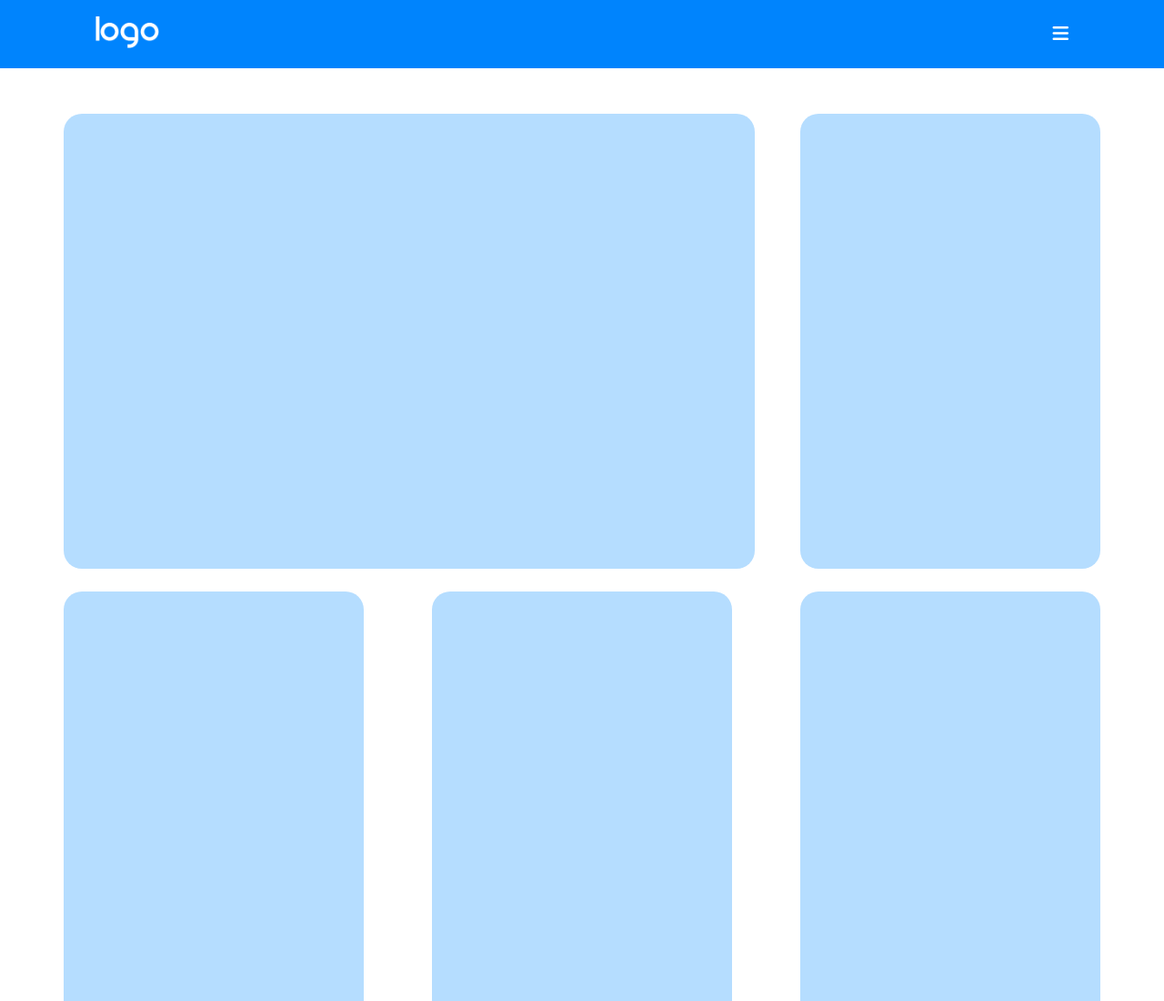
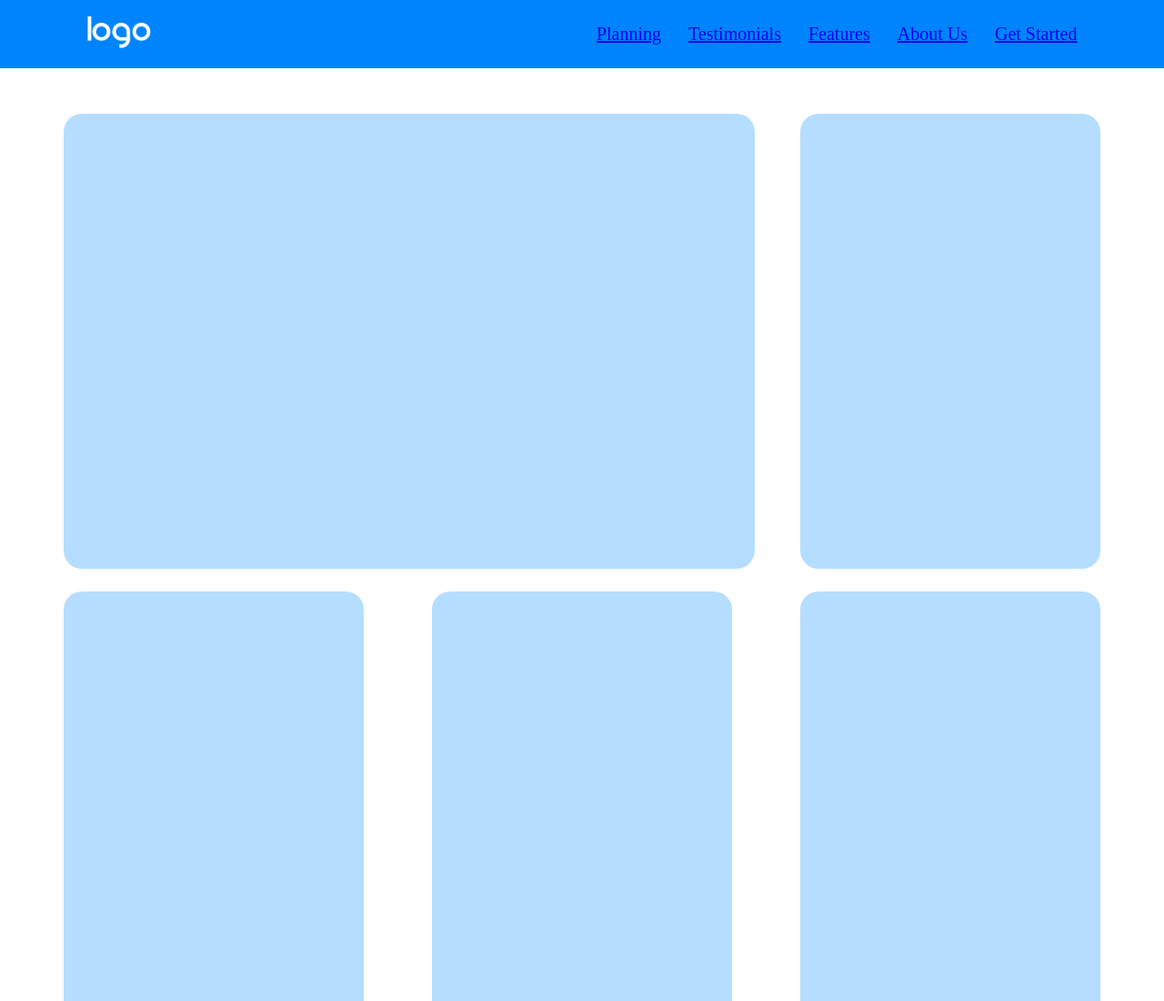
Before and after one commit to gab1144/htmlcss-responsive-layout, a plain HTML site: page index.html in a window 1280 px wide. Shown: the top 1100 px of the page at 91% size. Drawn offline with Linux system fonts and the light colour scheme.

Commit message:
[add] query menu header desktop

```diff
--- a/css/style.css
+++ b/css/style.css
@@ -8,6 +8,7 @@ header {
   background-color: rgb(0, 132, 253);
   height: 75px;
   color: white;
+  padding: 0 35px;
 }
 
 .flex {
@@ -40,7 +41,6 @@ header {
 }
 
 header .container {
-  padding: 0 35px;
   height: 100%;
 }
 
@@ -50,6 +50,18 @@ header .logo img{
 
 .menu {
   font-size: 20px;
+}
+
+header .menu-desktop {
+  display: none;
+}
+
+header ul {
+  list-style: none;
+}
+
+header ul li {
+  margin-right: 30px;
 }
 
 .row {
@@ -207,6 +219,14 @@ footer span {
 
 @media screen and (min-width: 769px){
 
+  header .menu-desktop {
+    display: block;
+  }
+
+  header .menu i {
+    display: none;
+  }
+
   .container {
     max-width: 1140px;
     width: 90%;
--- a/index.html
+++ b/index.html
@@ -18,8 +18,29 @@
         <img src="img/logo.png" alt="logo">
       </div>
 
-      <div class="menu">
+      <div class="menu flex">
+
         <i class="fa-solid fa-bars"></i>
+
+        <div class="menu-desktop">
+
+          <div class="flex">
+
+            <ul class="flex">
+              <li><a href="#">Planning</a></li>
+              <li><a href="#">Testimonials</a></li>
+              <li><a href="#">Features</a></li>
+              <li><a href="#">About Us</a></li>
+            </ul>
+
+            <div class="bottone">
+              <a href="#">Get Started</a>
+            </div>
+
+          </div>
+
+        </div>
+
       </div>
 
     </div>
```
